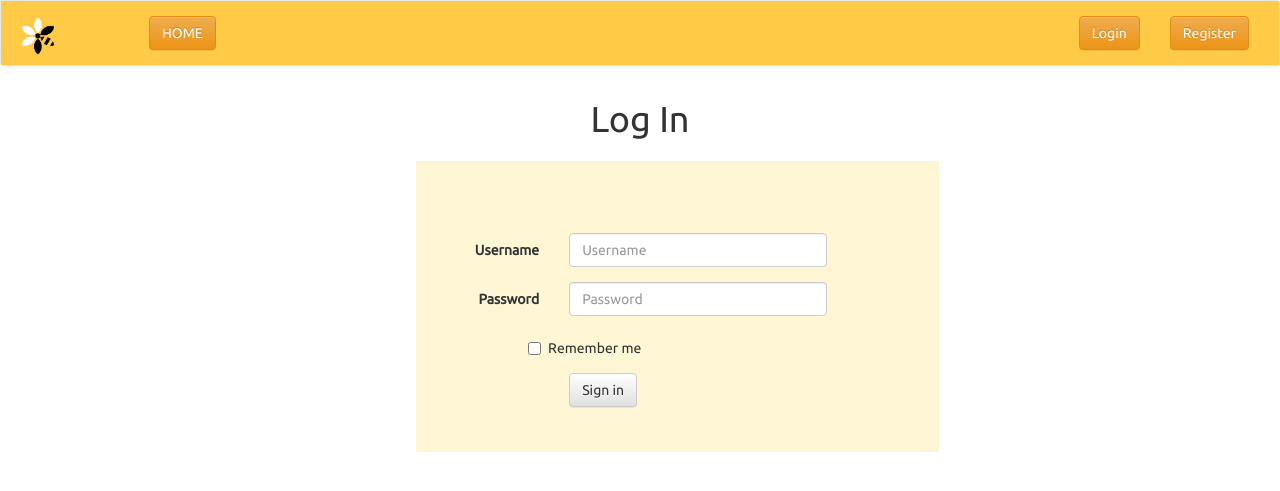
After one commit to DIWithers/7-16immersive-unit-4-bawk, a Flask app: template templates/login.html in a window 1280 px wide. The commit adds this page. Shown: the top 491 px of the page. Run offline with Flask 2, Linux system fonts and the light colour scheme; the template is opened without the code that fills it, so the values that code supplies are empty; some libraries are stand-ins or nearby versions.

Commit message:
init commit, registration, login, change name to BUZZ

```diff
--- a/compass/sass/styles.scss
+++ b/compass/sass/styles.scss
@@ -1,3 +1,50 @@
 body{
-	background-color: #1d96d7;
+	font-family: 'Ubuntu', sans-serif;
+	p {
+		font-size: 20px;
+	}
 }
+.hide {
+	visibility: hidden;
+}
+.show {
+	visibility: visible;
+}
+
+.navbar, .navbar-banner {
+	background-color: #FFCB46;
+	margin: 0px;
+}
+#logo img{
+	height: 80px;
+	padding-bottom: 40px;
+}
+.carousel {
+	max-height: 80%;
+	img {
+		width: 100%;
+	}
+}
+.welcomeMsg {
+	padding-top: 20px;
+	margin-right: 15px;
+}
+.title {
+	text-align:center;
+	padding-top: 1%;
+}
+.form-horizontal {
+	padding: 15%;
+	padding-top: 1%;
+	.form-wrapper {
+		background-color: #fef6d4;
+		padding: 30px;
+		padding-top: 8%;
+	}
+
+}
+.register {
+	button {
+		text-align: center;
+		}
+}
--- a/main.py
+++ b/main.py
@@ -1,2 +1,104 @@
-from flask import Flask, render_template, redirect
-from mysqlext.mysql import MySQL
+from flask import Flask, render_template, redirect, request, session
+from flaskext.mysql import MySQL
+import bcrypt
+
+
+app = Flask(__name__)
+mysql = MySQL()
+#Add to the app (flask object) some config data for our connection
+#config is a dictionary
+app.config['MYSQL_DATABASE_USER'] = 'x'
+app.config['MYSQL_DATABASE_PASSWORD'] = 'x'
+app.config['MYSQL_DATABASE_DB'] = 'BAWK'
+app.config['MYSQL_DATABASE_HOST'] = '127.0.0.1'
+#use the mysql object's method "init_app" and pass it the flask object
+mysql.init_app(app)
+
+#Make one re-usable connection
+conn = mysql.connect()
+#set up cursor object which sql can use and run queries
+cursor = conn.cursor()
+
+#secret key needed for sessions to work #salt for the session #gets encrypted
+app.secret_key = "drhshsdgeajhsrjgewaetjtdyjsrhwasdgfasdg42224352352"
+
+@app.route("/")
+def index():
+	return render_template("index.html")
+
+@app.route("/login")
+def login():
+	return render_template("login.html")
+
+@app.route("/register")
+def register():
+	if request.args.get("username"):
+		return render_template("register.html",
+			message = "That username is already taken.")
+	else:
+		return render_template("register.html")
+
+@app.route("/register_submit", methods=['POST'])
+def register_submit():
+	print request.form
+	# Is the username taken? SELECT statement
+	check_username_query = "SELECT * FROM user WHERE username = '%s'" % request.form['username']
+	cursor.execute(check_username_query)
+	check_username_result = cursor.fetchone()
+	if check_username_result is None: #no match, need to insert
+
+		full_name = request.form['full_name']
+		username = request.form['username']
+		password = request.form['password'].encode("utf-8")
+		email = request.form['email']
+		# avatar
+		hashed_password = bcrypt.hashpw(password, bcrypt.gensalt())
+		print hashed_password
+		insert_username_query = "INSERT INTO user VALUES (DEFAULT, %s, %s, %s, %s, NULL)"
+		cursor.execute(insert_username_query, (full_name, username, hashed_password, email))
+		conn.commit()
+		return redirect("/")
+	else:
+		return redirect("/register?username=taken")
+
+	print check_username_result
+	return "Done"
+	# If taken, route back to register page with msg
+
+@app.route("/login_submit", methods = ["POST"])
+def login_submit():
+	password = request.form['password'].encode("utf-8")
+
+	check_user_query = "SELECT * FROM user WHERE username = '%s'" % request.form['username']
+	cursor.execute(check_user_query)
+	check_user_result = cursor.fetchone()
+	print check_user_result
+
+	if check_user_result is None:
+		return render_template("login.html", message = "Wrong username. Please check the username and try again or REGISTER." )
+
+	hashed_password_from_mysql_query = check_user_result[3]
+	hashed_password_from_mysql_encoded = hashed_password_from_mysql_query.encode("utf-8")
+
+	hashed_password_from_login = bcrypt.hashpw(password, bcrypt.gensalt())
+	# return hashed_password_from_mysql
+	# to check a hash against english...
+	# print hashed_password_from_login
+
+	if bcrypt.checkpw(password, hashed_password_from_mysql_encoded):
+		print "Login SUCCESS!!!!"
+		session["username"] = request.form["username"]
+		#welcome the user?
+		return render_template("index.html", welcome_msg = "Welcome,  " + check_user_result[1])
+
+	else:
+		return render_template("login.html", message = "Wrong password. Please try again." )
+
+
+@app.route("/logout")
+def logout():
+	session.clear() #ends session
+	return render_template("index.html", message = "Logged out successfully." )
+
+if __name__ == "__main__":
+	app.run(debug=True)
--- a/static/css/styles.css
+++ b/static/css/styles.css
@@ -1,4 +1,68 @@
 /* line 1, ../../compass/sass/styles.scss */
 body {
-  background-color: #1d96d7;
+  font-family: 'Ubuntu', sans-serif;
 }
+/* line 3, ../../compass/sass/styles.scss */
+body p {
+  font-size: 20px;
+}
+
+/* line 7, ../../compass/sass/styles.scss */
+.hide {
+  visibility: hidden;
+}
+
+/* line 10, ../../compass/sass/styles.scss */
+.show {
+  visibility: visible;
+}
+
+/* line 14, ../../compass/sass/styles.scss */
+.navbar, .navbar-banner {
+  background-color: #FFCB46;
+  margin: 0px;
+}
+
+/* line 18, ../../compass/sass/styles.scss */
+#logo img {
+  height: 80px;
+  padding-bottom: 40px;
+}
+
+/* line 22, ../../compass/sass/styles.scss */
+.carousel {
+  max-height: 80%;
+}
+/* line 24, ../../compass/sass/styles.scss */
+.carousel img {
+  width: 100%;
+}
+
+/* line 28, ../../compass/sass/styles.scss */
+.welcomeMsg {
+  padding-top: 20px;
+  margin-right: 15px;
+}
+
+/* line 32, ../../compass/sass/styles.scss */
+.title {
+  text-align: center;
+  padding-top: 1%;
+}
+
+/* line 36, ../../compass/sass/styles.scss */
+.form-horizontal {
+  padding: 15%;
+  padding-top: 1%;
+}
+/* line 39, ../../compass/sass/styles.scss */
+.form-horizontal .form-wrapper {
+  background-color: #fef6d4;
+  padding: 30px;
+  padding-top: 8%;
+}
+
+/* line 47, ../../compass/sass/styles.scss */
+.register button {
+  text-align: center;
+}
--- /dev/null
+++ b/templates/layout.html
@@ -0,0 +1,56 @@
+<!DOCTYPE html>
+<html>
+<head>
+	<title>Bawk!</title>
+
+<!-- Latest compiled and minified CSS -->
+<link rel="stylesheet" href="https://maxcdn.bootstrapcdn.com/bootstrap/3.3.7/css/bootstrap.min.css" integrity="sha384-BVYiiSIFeK1dGmJRAkycuHAHRg32OmUcww7on3RYdg4Va+PmSTsz/K68vbdEjh4u" crossorigin="anonymous">
+
+<!-- Optional theme -->
+<link rel="stylesheet" href="https://maxcdn.bootstrapcdn.com/bootstrap/3.3.7/css/bootstrap-theme.min.css" integrity="sha384-rHyoN1iRsVXV4nD0JutlnGaslCJuC7uwjduW9SVrLvRYooPp2bWYgmgJQIXwl/Sp" crossorigin="anonymous">
+
+<script src="https://ajax.googleapis.com/ajax/libs/jquery/2.2.4/jquery.min.js"></script>
+<!-- Latest compiled and minified JavaScript -->
+<script src="https://maxcdn.bootstrapcdn.com/bootstrap/3.3.7/js/bootstrap.min.js" integrity="sha384-Tc5IQib027qvyjSMfHjOMaLkfuWVxZxUPnCJA7l2mCWNIpG9mGCD8wGNIcPD7Txa" crossorigin="anonymous"></script>
+<link rel="icon" href="static/images/bee.ico">
+<link href="https://fonts.googleapis.com/css?family=Ubuntu" rel="stylesheet">
+<link rel="stylesheet" type="text/css" href="static/css/styles.css">
+
+
+
+
+</head>
+<body>
+<nav class="navbar navbar-default">
+  <div class="container-fluid navbar-banner">
+    <!-- Brand and toggle get grouped for better mobile display -->
+    <div class="navbar-header">
+      <button type="button" class="navbar-toggle collapsed" data-toggle="collapse" data-target="#bs-example-navbar-collapse-1" aria-expanded="false">
+        <span class="sr-only">Toggle navigation</span>
+        <span class="icon-bar"></span>
+        <span class="icon-bar"></span>
+        <span class="icon-bar"></span>
+      </button>
+      <a class="navbar-brand" id="logo" href="#"><img src="static/images/bee_transparent.png"</a>
+    </div>
+
+    <!-- Collect the nav links, forms, and other content for toggling -->
+    <div class="collapse navbar-collapse" id="bs-example-navbar-collapse-1">
+      <ul class="nav navbar-nav">
+		<li><a href="/" class="nav navbar-nav">
+        <button type="button" class="btn btn-warning">HOME</button></a></li>
+      </ul>
+      <ul class="nav navbar-nav navbar-right">
+      	<li class="welcomeMsg">{{welcome_msg}} </li>
+        <li><a href="/login" class="nav navbar-nav">
+        <button type="button" class="btn btn-warning">Login</button></a></li>
+        <li><a href="/register" class="nav navbar-nav">
+        <button type="button" class="btn btn-warning">Register</button></a></li>
+
+      </ul>
+    </div><!-- /.navbar-collapse -->
+  </div><!-- /.container-fluid -->
+</nav>
+{% block body %} {% endblock %}
+</body>
+</html>
--- /dev/null
+++ b/templates/login.html
@@ -0,0 +1,40 @@
+{% extends 'layout.html' %}
+{% block body %}
+
+{% if message %}
+<div class="alert alert-danger">{{message}}</div>
+{% endif %}
+
+<div class="row"><h1 class="title">Log In</h1></div>
+<form class="form-horizontal" action="/login_submit" method="post">
+  <div class="form-wrapper col-sm-offset-3 col-sm-7">
+    <div class="form-group">
+      <label for="inputEmail3" class="col-sm-3 control-label">Username</label>
+      <div class="col-sm-7">
+        <input type="text" name="username" class="form-control" id="inputEmail3" placeholder="Username">
+      </div>
+    </div>
+    <div class="form-group">
+      <label for="inputPassword3" class="col-sm-3 control-label">Password</label>
+      <div class="col-sm-7">
+        <input type="password" name="password" class="form-control" id="inputPassword3" placeholder="Password">
+      </div>
+    </div>
+    <div class="form-group">
+      <div class="col-sm-offset-2 col-sm-10">
+        <div class="checkbox">
+          <label>
+            <input type="checkbox"> Remember me
+          </label>
+        </div>
+      </div>
+    </div>
+    <div class="form-group">
+      <div class="col-sm-offset-3 col-sm-9">
+        <button type="submit" class="btn btn-default">Sign in</button>
+      </div>
+    </div>
+  </div>
+</form>
+
+{% endblock %}
```
Also changed, not shown: login.html (added, +49 -0 lines), templates/index.html (added, +58 -0 lines), templates/register.html (added, +49 -0 lines), readme.md, static/images/bee-hero.png (added), static/images/bee.ico (added), static/images/bee_closeup.png (added), static/images/bee_transparent.png (added), static/images/bees_on_honeycomb.png (added), static/images/dead_bee.png (added), static/images/worker_bees.png (added).
